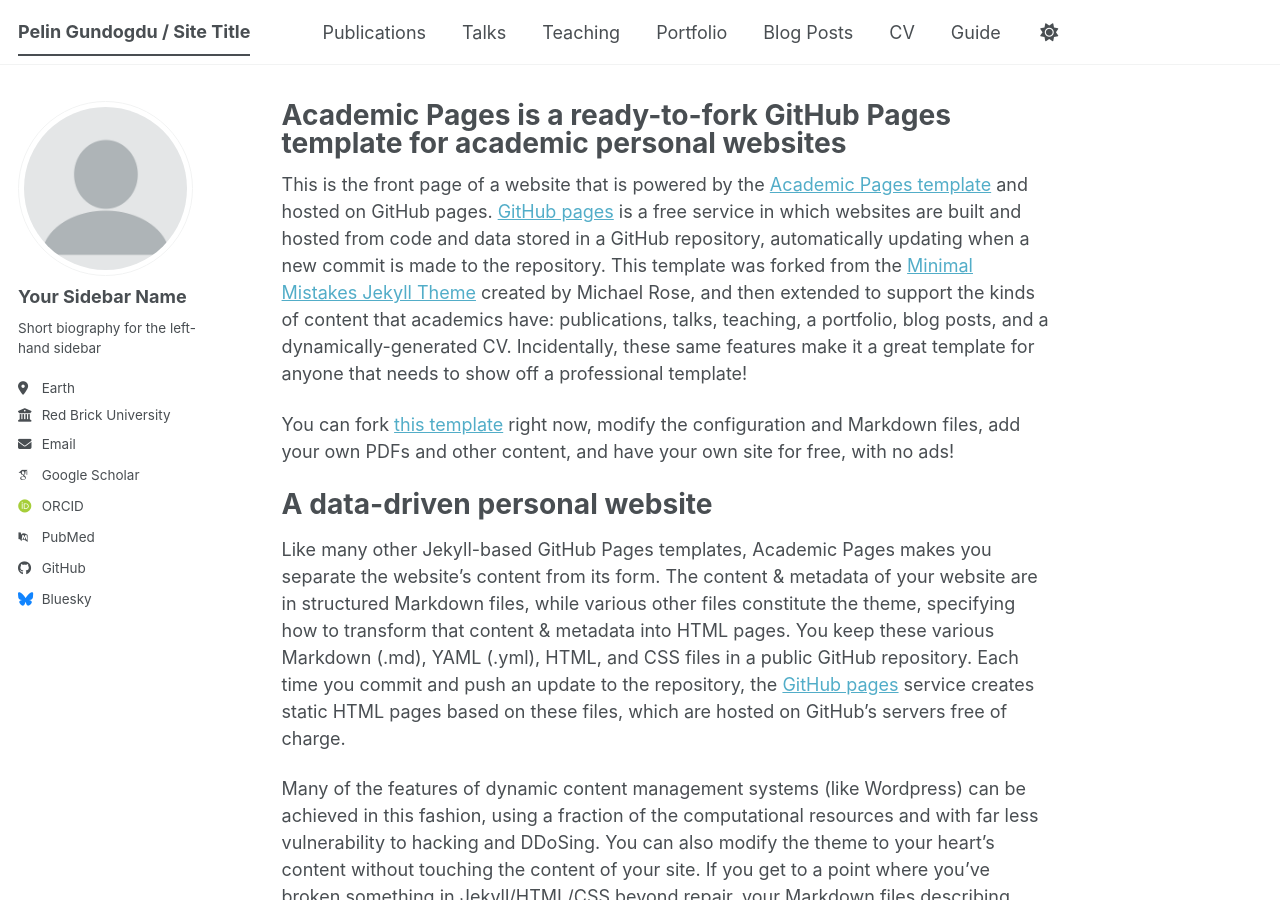
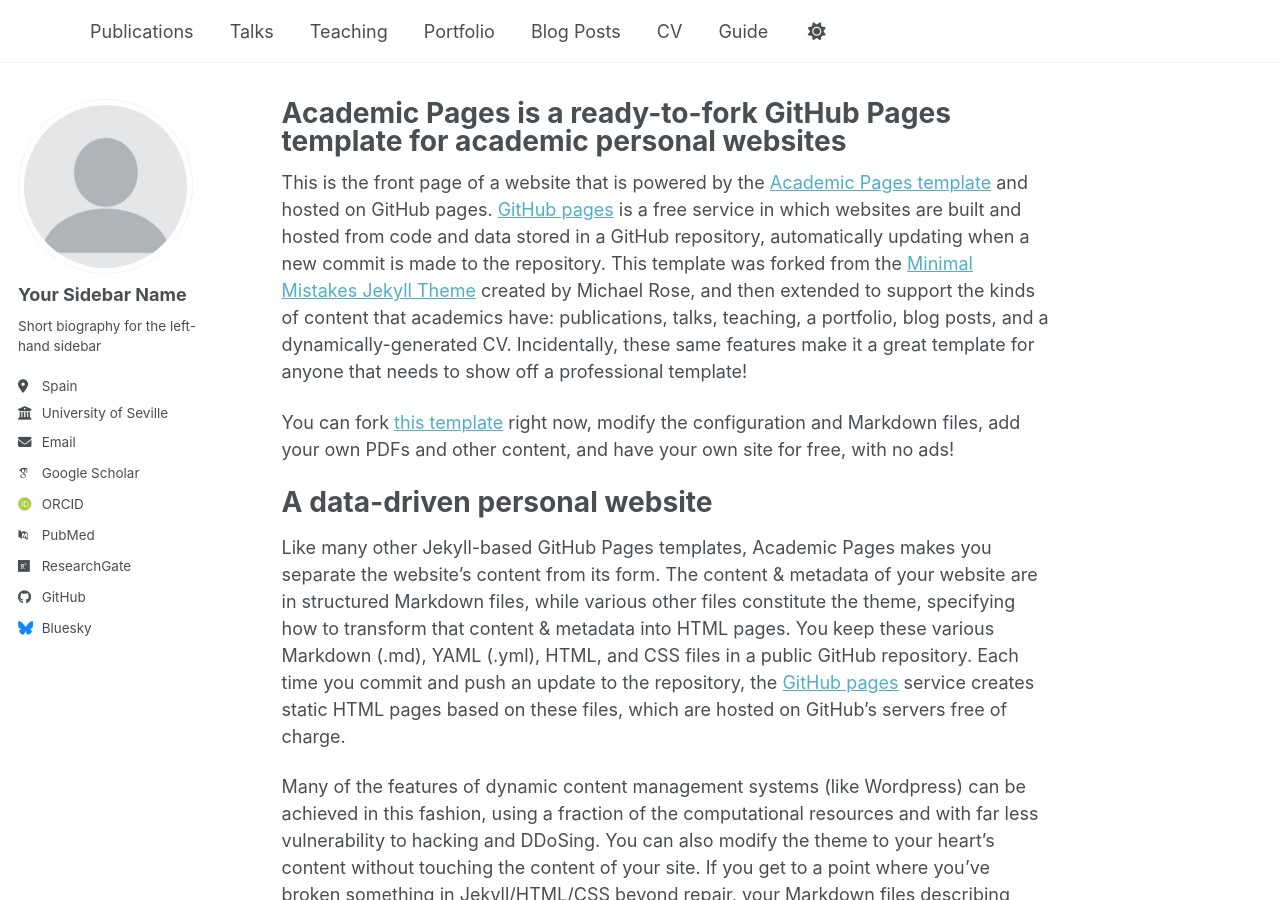
Before and after one commit to pelingundogdu/pelingundogdu.github.io, a Jekyll site: the page built from _pages/about.md, in a window 1280 px wide and 900 px high. Built offline with Jekyll 4.4.1, drawn with Linux system fonts in a browser that asks for light colours; some web fonts are replaced; a script bundle is joined from its source files by our own code; library files that are not in the unit come from our copies.

Commit message:
Update _config.yml
updating corresponding url links

```diff
--- a/_config.yml
+++ b/_config.yml
@@ -9,7 +9,7 @@
 # Basic Site Settings
 locale                   : "en-US"
 site_theme               : "default" # The available themes options are "default", "air", "sunrise", "mint", "dirt" and "contrast"
-title                    : "Pelin Gundogdu / Site Title"
+title                    : ""
 title_separator          : "-"
 name                     : &name "Pelin Gundogdu"
 description              : &description "Pelin Gundogdu's academic portfolio"   # Update this with a general description of your site, this is the default if not overridden by a page
@@ -27,22 +27,22 @@
   name             : "Your Sidebar Name"
   pronouns         : # example: "she/her"
   bio              : "Short biography for the left-hand sidebar"
-  location         : "Earth"
-  employer         : "Red Brick University"
+  location         : "Spain"
+  employer         : "University of Seville"
   uri              : # URL
   email            : "none@example.org"
 
   # Academic websites
   academia         : # URL
   arxiv            : # URL - Update with the correct link to your profile
-  googlescholar    : "https://scholar.google.com/citations?user=PS_CX0AAAAAJ"
+  googlescholar    : "https://scholar.google.com/citations?user=QgDDAVsAAAAJ&hl=es"
   inspire-hep      : # URL
   impactstory      : # URL
-  orcid            : "https://orcid.org/yourorcidurl"
+  orcid            : "https://orcid.org/0000-0002-5765-0157"
   semantic         : # URL
   ssrn             : # URL
-  pubmed           : "https://www.ncbi.nlm.nih.gov/pubmed/?term=john+snow"
-  researchgate     : # URL
+  pubmed           : "https://pubmed.ncbi.nlm.nih.gov/?term=Gundogdu+P&cauthor_id=34980200"
+  researchgate     : "https://www.researchgate.net/profile/Pelin-Gundogdu"
   scopus           : # URL
   zotero           : # URL
 
@@ -51,7 +51,7 @@
   bitbucket        : # Username - Update with your username on the site
   codepen          : # Username
   dribbble         : # Username
-  github           : "academicpages"
+  github           : "https://github.com/pelingundogdu"
   kaggle           : # Username
   stackoverflow    : # User number or user number and name (i.e., use "1" or "1/jeff-atwood")
 
```
